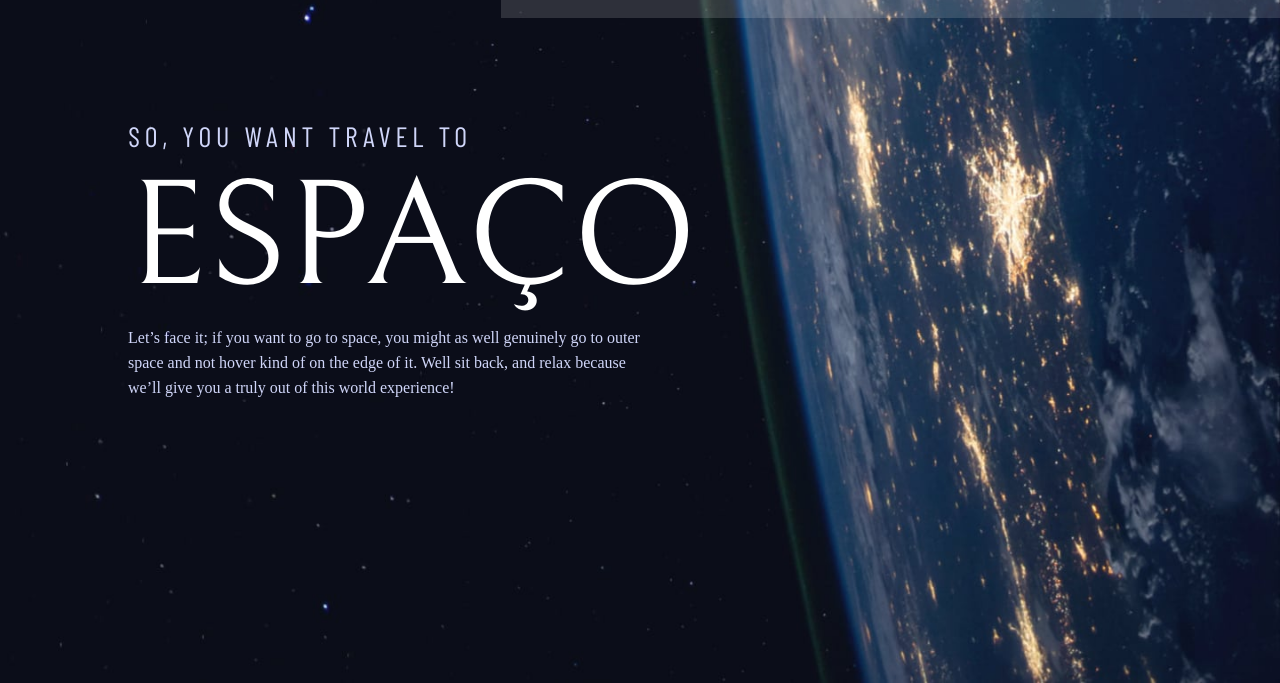
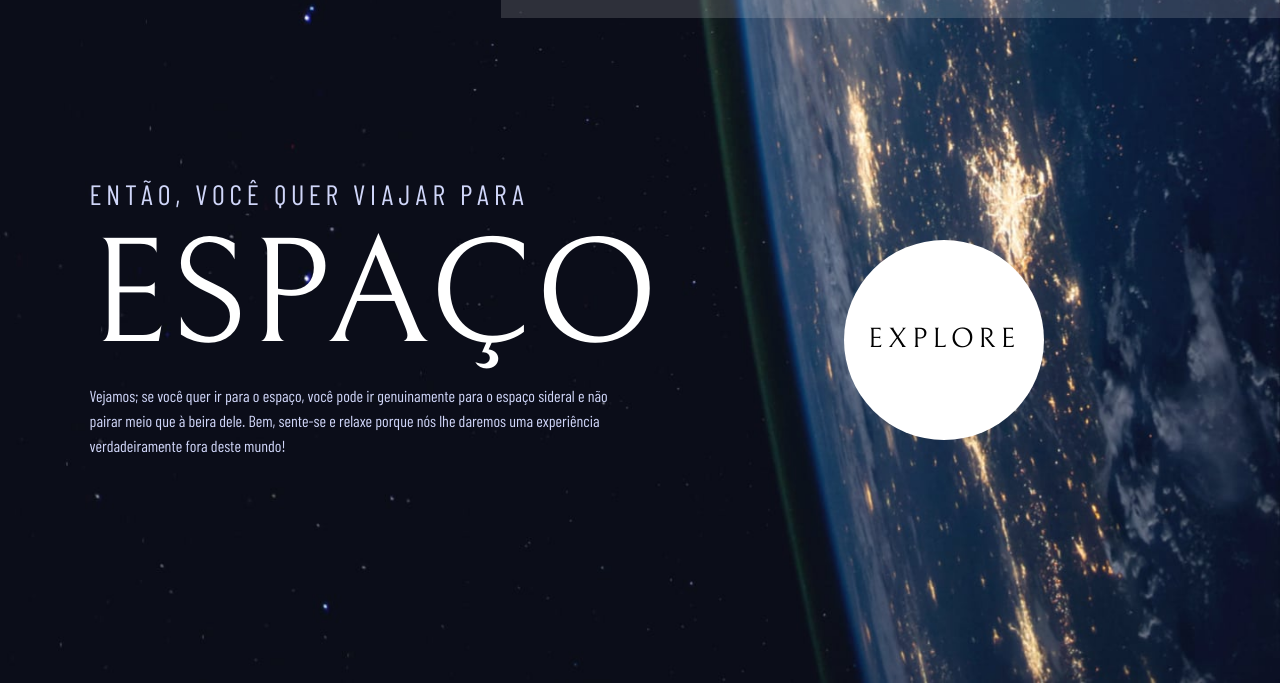
Before and after one commit to felpsilva/Turismo-Espacial, a plain HTML site: page starter-code/index.html in a window 1280 px wide. Shown: the part 117-800 px from the top of the page. Drawn offline with Linux system fonts and the light colour scheme.

Commit message:
up 18082022

```diff
--- a/starter-code/index.html
+++ b/starter-code/index.html
@@ -1,22 +1,46 @@
 <!DOCTYPE html>
 <html lang="pt-BR">
+
 <head>
   <meta charset="UTF-8">
   <meta name="viewport" content="width=device-width, initial-scale=1.0">
   <link rel="icon" type="image/png" sizes="32x32" href="./assets/favicon-32x32.png">
   <link rel="stylesheet" href="style.css">
   <style>
-    section{
-      width:50%;
+    section {
+      width: 50%;
+    }
+
+    .s1{
+      padding-left: 7%;
+      padding-top: 12%;
     }
     article{
-    padding-left:20%;
-    padding-top: 15%;
+      display:flex
     }
-    .explore{
-      width:200px;
-      height:200px;
+    .s2{
+      display: flex;
+      justify-content: center;
+      align-items: center;
+    }
+    .xp{
+      margin-top:83px;
+      color:#000;
+      font-family: bellefair;
+    }
+    .explore {
+    width: 200px;
+    height: 200px;
     background-color: #fff;
+    margin-top: 200px;
+    margin-right: 5%;
+    border-radius: 100px;
+    text-align: center;
+    }
+    .explore:hover{
+    border: 50px solid rgb(124, 115, 115);
+    box-sizing: content-box;
+    border-radius:125px
     }
   </style>
   <title>Frontend Mentor | Space tourism website</title>
@@ -34,21 +58,23 @@
         <li>03 TECNOLOGIA</li>
       </ul>
     </header>
-  <section>
     <article>
-  <h5>SO, YOU WANT TRAVEL TO</h5>
+      <section class="s1">
+        <h5>ENTÃO, VOCÊ QUER VIAJAR PARA</h5>
         <h1>ESPAÇO</h1>
-  <p>Let’s face it; if you want to go to space, you might as well genuinely go to
-    outer space and not hover kind of on the edge of it. Well sit back, and relax
-    because we’ll give you a truly out of this world experience!</p>
+        <p>Vejamos; se você quer ir para o espaço, você pode ir genuinamente para o espaço sideral e não pairar meio que
+          à beira dele. Bem, sente-se e relaxe porque nós lhe daremos uma experiência verdadeiramente fora deste mundo!
+        </p>
+    </section>
+    <section class="s2">
+      <div class="explore">
+        <h5 class="xp">EXPLORE</h5>
+      </div>
+    </section>
     </article>
-</section>
-<section>
-  <!--div class="explore">
-    <h5>EXPLORE</h5>
-  </div-->
-</section>
+
   </main>
 
 </body>
+
 </html>
--- a/starter-code/style.css
+++ b/starter-code/style.css
@@ -94,6 +94,7 @@ h5{
     font-weight: normal;
 }
 p{
+    font-family: barlow regular;
     color:#d0d6f9;
     line-height: 25px;
 }
```
Lines whose indentation alone changed are shown as unchanged.
